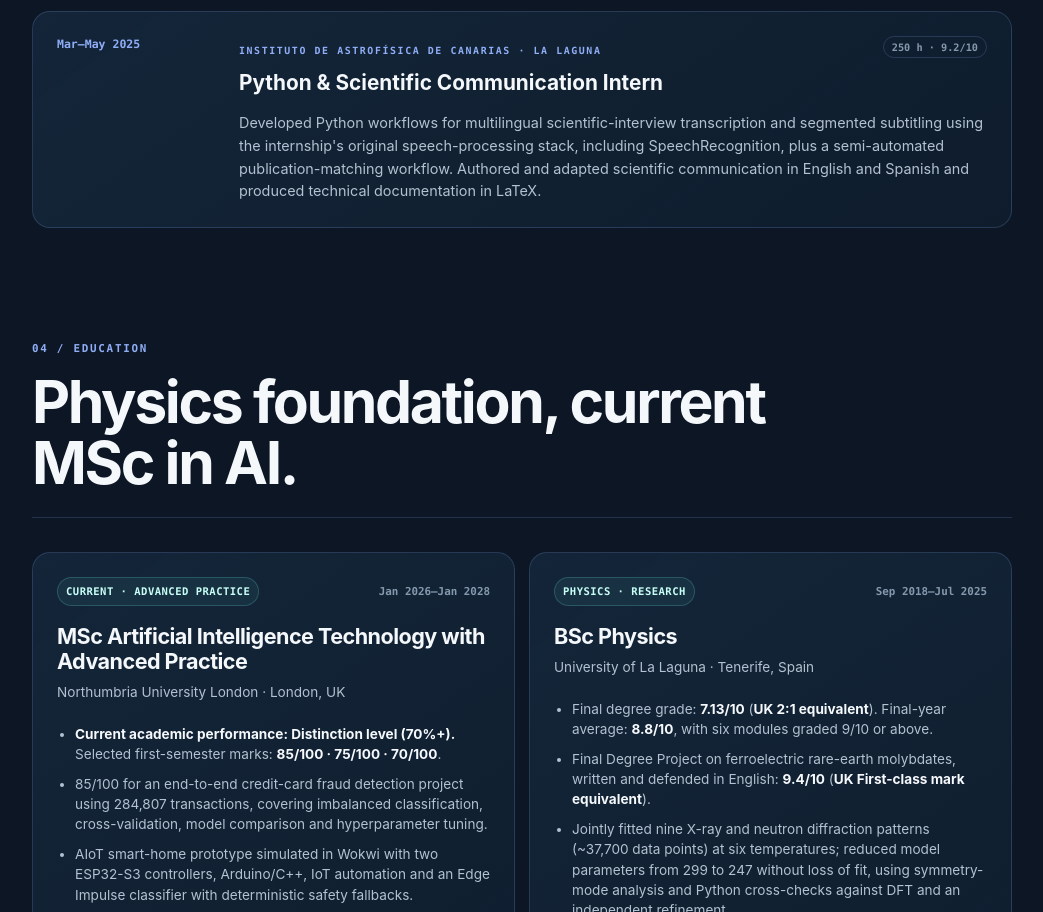
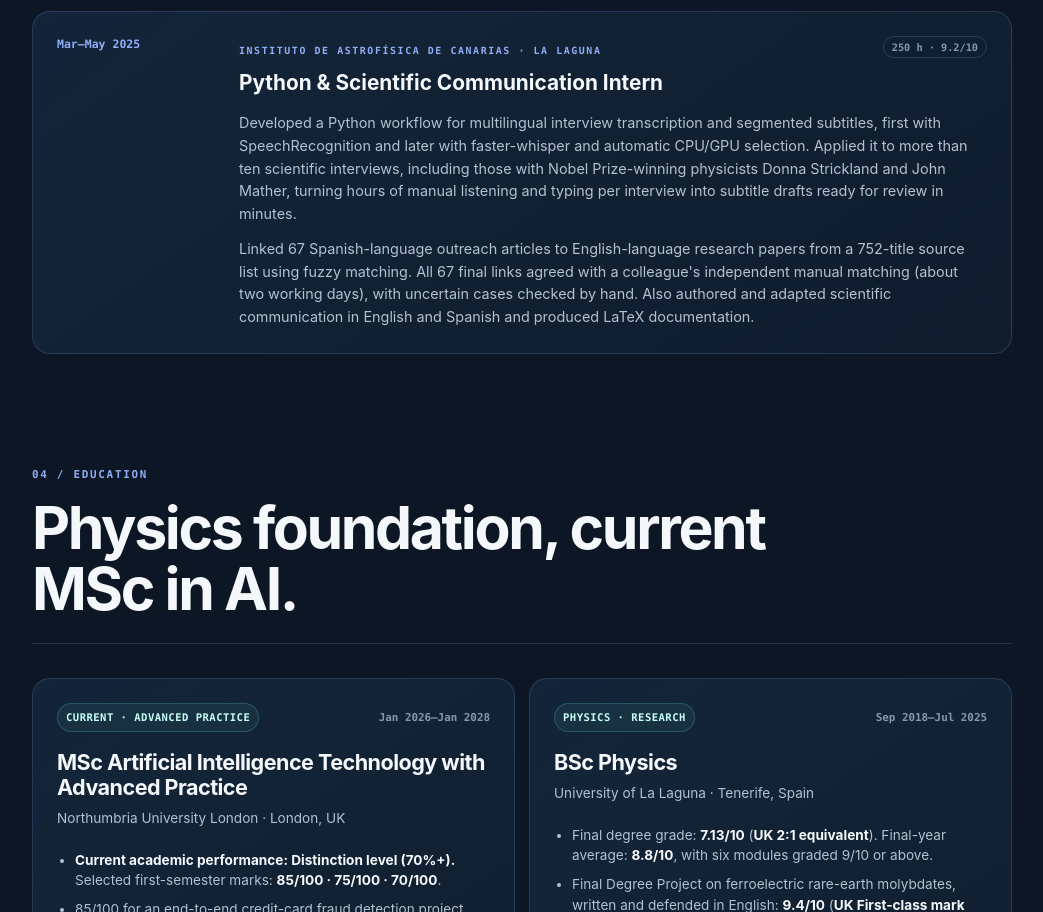
Before and after one commit to albertoreyescastro/albertoreyescastro.github.io, a plain HTML site: page index.html in a window 1280 px wide. Shown: the part 5098-6010 px from the top of the page, without its empty margins (118-1161 px from the left). Drawn offline with Linux system fonts and the light colour scheme.

Commit message:
docs: align IAC internship context with LinkedIn evidence

```diff
--- a/index.html
+++ b/index.html
@@ -419,10 +419,16 @@
               <span class="signal">250 h · 9.2/10</span>
             </div>
             <p>
-              Developed Python workflows for multilingual scientific-interview transcription and segmented subtitling using
-              the internship's original speech-processing stack, including SpeechRecognition, plus a semi-automated
-              publication-matching workflow. Authored and adapted scientific communication in English and Spanish and produced
-              technical documentation in LaTeX.
+              Developed a Python workflow for multilingual interview transcription and segmented subtitles, first with
+              SpeechRecognition and later with faster-whisper and automatic CPU/GPU selection. Applied it to more than ten
+              scientific interviews, including those with Nobel Prize-winning physicists Donna Strickland and John Mather,
+              turning hours of manual listening and typing per interview into subtitle drafts ready for review in minutes.
+            </p>
+            <p>
+              Linked 67 Spanish-language outreach articles to English-language research papers from a 752-title source list
+              using fuzzy matching. All 67 final links agreed with a colleague's independent manual matching (about two
+              working days), with uncertain cases checked by hand. Also authored and adapted scientific communication in
+              English and Spanish and produced LaTeX documentation.
             </p>
           </div>
         </article>
```
